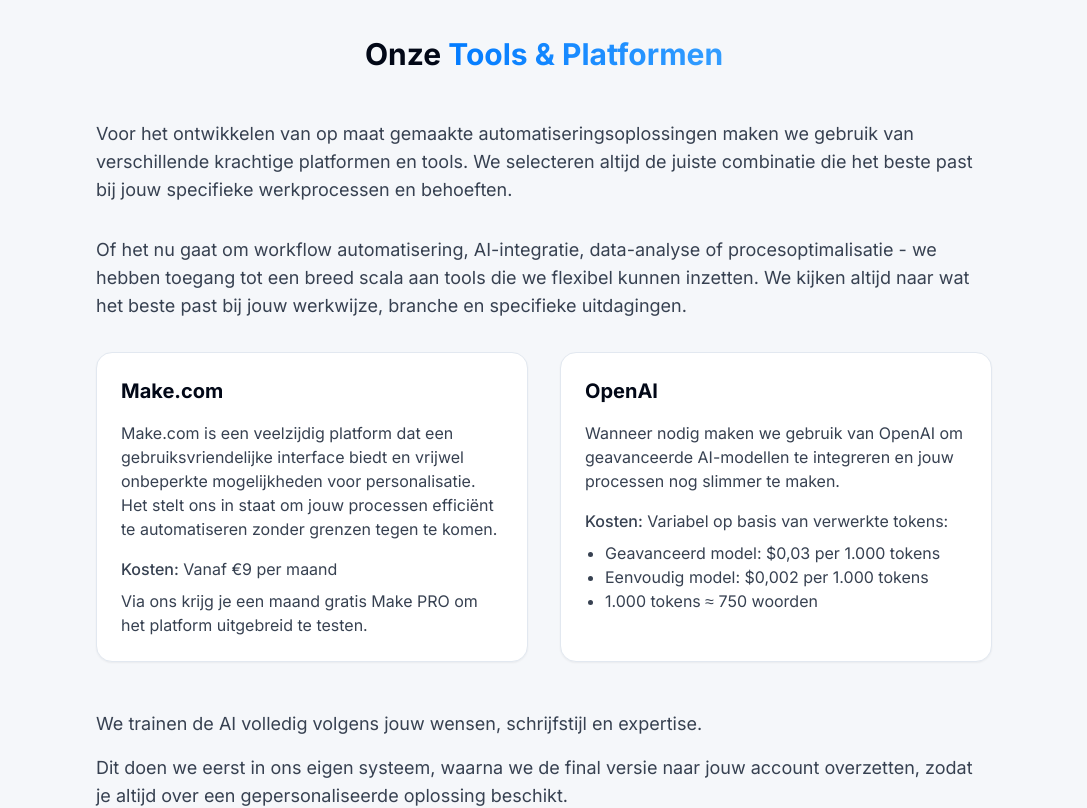
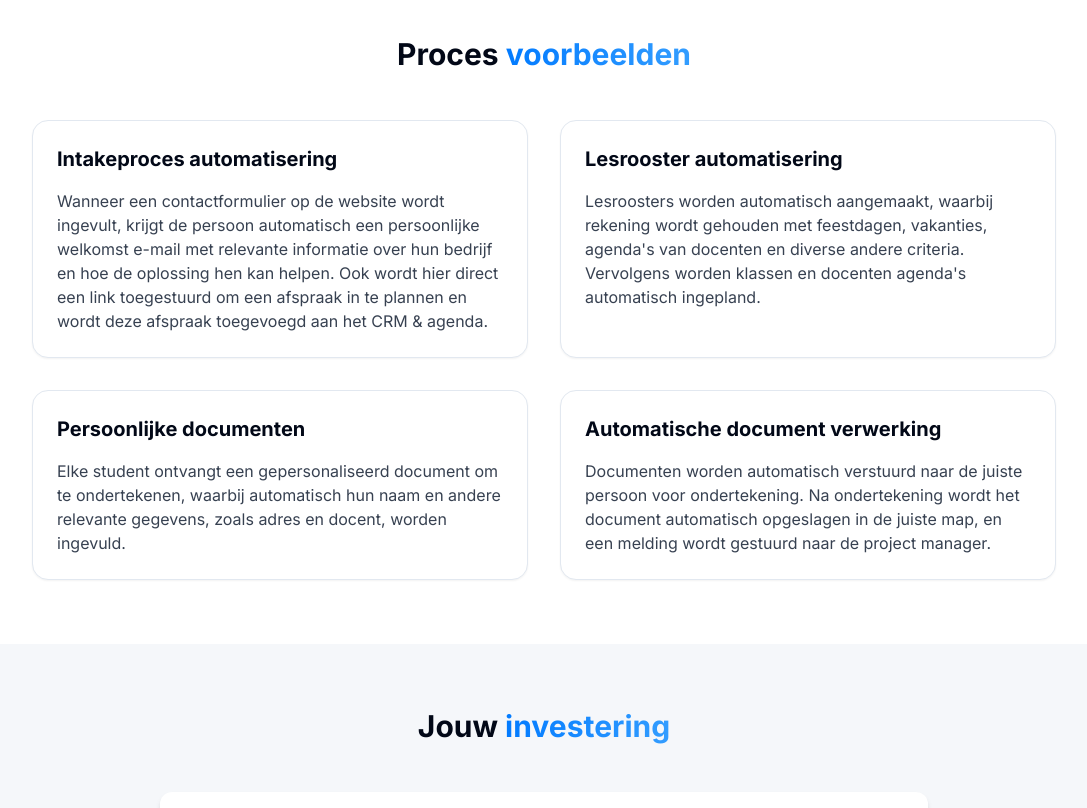
Before and after one commit to KaiOukes/beterzo, a React (Vite) app: page /maatwerk-automatiseringen in a window 1280 px wide. Shown: the part 1320-2128 px from the top of the page, without its empty margins (96-1183 px from the left). Built offline with nearby package versions, Linux system fonts and the light colour scheme.

Commit message:
Remove tools and platforms section
Remove the section about tools and platforms from the MaatwerkAutomatiseringen page.

```diff
--- a/src/pages/MaatwerkAutomatiseringen.tsx
+++ b/src/pages/MaatwerkAutomatiseringen.tsx
@@ -1,3 +1,4 @@
+
 import React, { useEffect } from 'react';
 import Header from '@/components/Header';
 import Footer from '@/components/Footer';
@@ -98,75 +99,6 @@ const MaatwerkAutomatiseringen = () => {
                 Met onze op maat gemaakte automatiseringen verbeter je de efficiëntie, verminder je menselijke
                 fouten en zorg je voor consistente en betrouwbare resultaten. Dit stelt je team in staat om zich te
                 richten op strategische en creatieve taken die echte waarde toevoegen aan je bedrijf.
-              </p>
-            </div>
-          </div>
-        </section>
-
-        {/* Platforms & Tools */}
-        <section className="py-16 bg-beterzo-light">
-          <div className="container px-4 mx-auto">
-            <h2 className="text-2xl md:text-3xl font-bold mb-12 text-center slide-in">
-              Onze <span className="title-gradient">Tools & Platformen</span>
-            </h2>
-
-            <div className="max-w-4xl mx-auto">
-              <p className="text-lg text-gray-700 mb-8 slide-in">
-                Voor het ontwikkelen van op maat gemaakte automatiseringsoplossingen maken we gebruik
-                van verschillende krachtige platformen en tools. We selecteren altijd de juiste combinatie die het beste
-                past bij jouw specifieke werkprocessen en behoeften.
-              </p>
-
-              <p className="text-lg text-gray-700 mb-8 slide-in" style={{ transitionDelay: '100ms' }}>
-                Of het nu gaat om workflow automatisering, AI-integratie, data-analyse of procesoptimalisatie -
-                we hebben toegang tot een breed scala aan tools die we flexibel kunnen inzetten.
-                We kijken altijd naar wat het beste past bij jouw werkwijze, branche en specifieke uitdagingen.
-              </p>
-
-              <div className="grid md:grid-cols-2 gap-8 mb-12">
-                <Card className="slide-in" style={{ transitionDelay: '200ms' }}>
-                  <CardContent className="p-6">
-                    <h3 className="text-xl font-bold mb-4">Make.com</h3>
-                    <p className="text-gray-700 mb-4">
-                      Make.com is een veelzijdig platform dat een gebruiksvriendelijke interface biedt en vrijwel
-                      onbeperkte mogelijkheden voor personalisatie. Het stelt ons in staat om jouw processen efficiënt te
-                      automatiseren zonder grenzen tegen te komen.
-                    </p>
-                    <p className="text-gray-700 mb-2">
-                      <span className="font-medium">Kosten:</span> Vanaf €9 per maand
-                    </p>
-                    <p className="text-gray-700">
-                      Via ons krijg je een maand gratis Make PRO om het platform uitgebreid te testen.
-                    </p>
-                  </CardContent>
-                </Card>
-
-                <Card className="slide-in" style={{ transitionDelay: '300ms' }}>
-                  <CardContent className="p-6">
-                    <h3 className="text-xl font-bold mb-4">OpenAI</h3>
-                    <p className="text-gray-700 mb-4">
-                      Wanneer nodig maken we gebruik van OpenAI om geavanceerde AI-modellen te integreren en jouw
-                      processen nog slimmer te maken.
-                    </p>
-                    <p className="text-gray-700 mb-2">
-                      <span className="font-medium">Kosten:</span> Variabel op basis van verwerkte tokens:
-                    </p>
-                    <ul className="text-gray-700 list-disc pl-5 mb-2">
-                      <li>Geavanceerd model: $0,03 per 1.000 tokens</li>
-                      <li>Eenvoudig model: $0,002 per 1.000 tokens</li>
-                      <li>1.000 tokens ≈ 750 woorden</li>
-                    </ul>
-                  </CardContent>
-                </Card>
-              </div>
-
-              <p className="text-lg text-gray-700 mb-4 slide-in" style={{ transitionDelay: '400ms' }}>
-                We trainen de AI volledig volgens jouw wensen, schrijfstijl en expertise.
-              </p>
-
-              <p className="text-lg text-gray-700 slide-in" style={{ transitionDelay: '500ms' }}>
-                Dit doen we eerst in ons eigen systeem, waarna we de final versie naar jouw account overzetten,
-                zodat je altijd over een gepersonaliseerde oplossing beschikt.
               </p>
             </div>
           </div>
```
